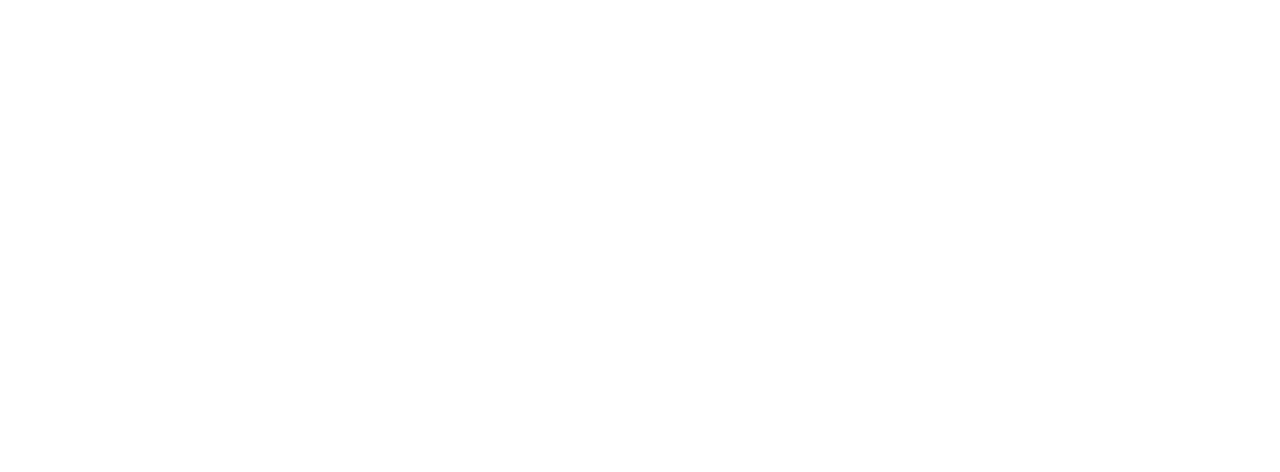
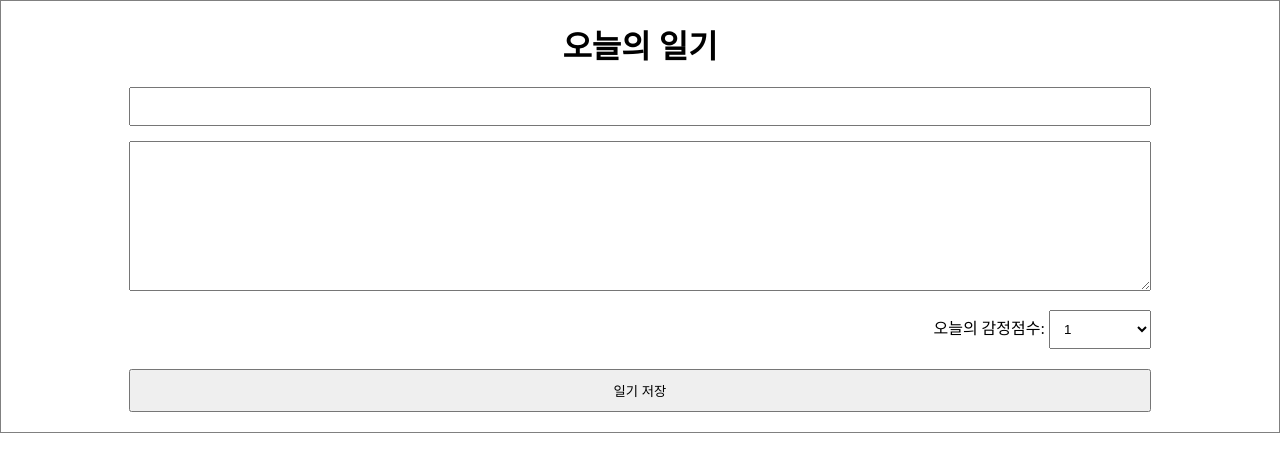
Before and after one commit to Seoyun0208/Winterlood_React, a React (Create React App) app in the folder simplediary/: page / in a window 1280 px wide. Shown: the top 472 px of the page. Built offline with nearby package versions, Linux system fonts and the light colour scheme.

Commit message:
[FEAT] 6-1. React 에서 사용자 입력 처리하기

```diff
--- a/simplediary/package.json
+++ b/simplediary/package.json
@@ -9,6 +9,7 @@
     "react": "^18.2.0",
     "react-dom": "^18.2.0",
     "react-scripts": "5.0.1",
+    "sass": "^1.58.0",
     "web-vitals": "^2.1.4"
   },
   "scripts": {
--- a/simplediary/src/App.js
+++ b/simplediary/src/App.js
@@ -1,8 +1,10 @@
-import './App.css';
+import './App.scss';
+import DiaryEditor from './components/DiaryEditor';
 
 function App() {
   return (
     <div className="App">
+      <DiaryEditor />
     </div>
   );
 }
--- /dev/null
+++ b/simplediary/src/App.scss
@@ -0,0 +1,46 @@
+.DiaryEditor {
+    border: 1px solid grey;
+    text-align: center;
+    display: flex;
+    justify-content: center;
+    padding: 20px 0;
+
+    .wrapper {
+        width: 80%;
+
+        div {
+            width: 100%;
+
+            &:nth-child(4) {
+                text-align: right;
+            }
+        }
+
+        input,
+        textarea {
+            width: 100%;
+            margin-bottom: 15px;
+            padding: 10px;
+        }
+
+        input {
+            margin-top: 20px;
+        }
+
+        textarea {
+            height: 150px;
+        }
+
+        select {
+            width: 10%;
+            padding: 10px;
+            margin-bottom: 20px;
+        }
+
+        button {
+            width: 100%;
+            padding: 10px;
+            cursor: pointer;
+        }
+    }
+}
--- /dev/null
+++ b/simplediary/src/components/DiaryEditor.js
@@ -0,0 +1,51 @@
+import React, { useEffect, useState } from 'react';
+
+const DiaryEditor = () => {
+
+    const [state, setState] = useState({
+        author: '',
+        content: '',
+        emotion: '1'
+    });
+
+    const handleChangeState = e => {
+        setState({ ...state, [e.target.name]: e.target.value });
+    }
+
+    const handleSubmit = e => {
+        console.log('저장성공');
+    }
+
+    useEffect(() => {
+        console.log(state);
+    }, [state]);
+
+    return (
+        <div className='DiaryEditor'>
+            <div className="wrapper">
+                <h1>오늘의 일기</h1>
+                <div>
+                    <input name='author' value={state.author} onChange={handleChangeState} />
+                </div>
+                <div>
+                    <textarea name='content' value={state.content} onChange={handleChangeState} />
+                </div>
+                <div>
+                    <span>오늘의 감정점수: </span>
+                    <select name='emotion' value={state.emotion} onChange={handleChangeState}>
+                        <option value={1}>1</option>
+                        <option value={2}>2</option>
+                        <option value={3}>3</option>
+                        <option value={4}>4</option>
+                        <option value={5}>5</option>
+                    </select>
+                </div>
+                <div>
+                    <button onClick={handleSubmit}>일기 저장</button>
+                </div>
+            </div>
+        </div>
+    );
+};
+
+export default DiaryEditor;
--- a/simplediary/src/index.css
+++ b/simplediary/src/index.css
@@ -0,0 +1,5 @@
+* {
+    margin: 0;
+    padding: 0;
+    box-sizing: border-box;
+}
```
Also changed, not shown: simplediary/src/App.css (deleted), 1 other file (tests, documents, lock files or other folders).
